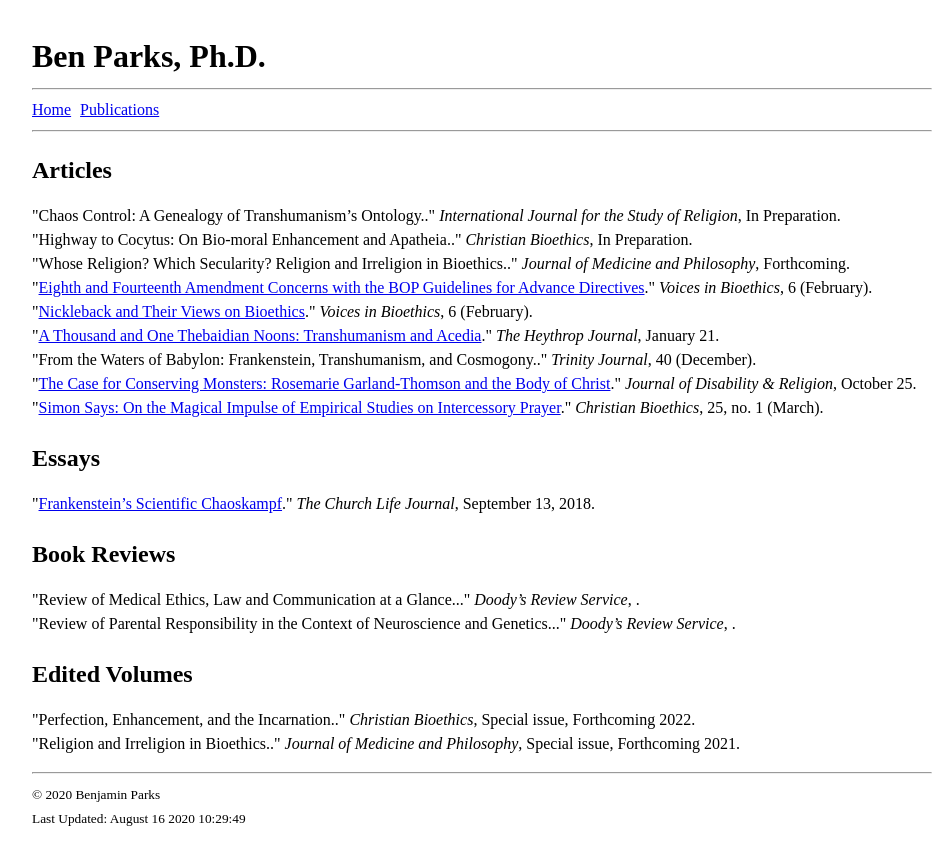
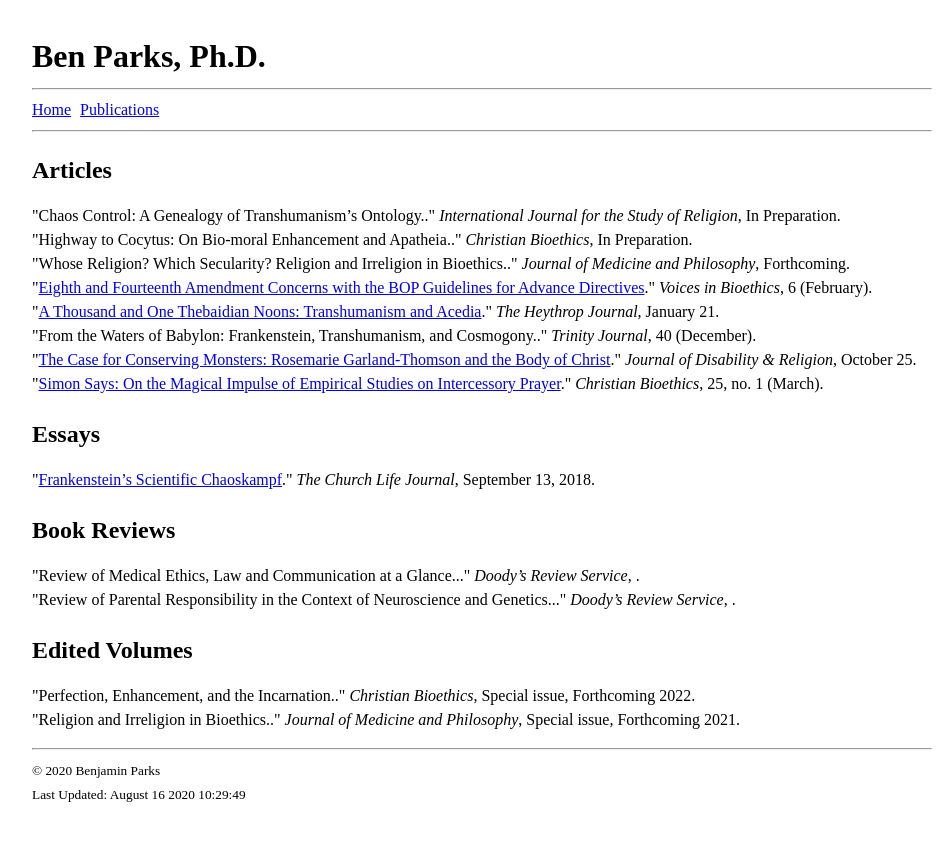
Before and after one commit to benjaminparks/benjaminparks.github.io, a Jekyll site: the page built from publications.html, in a window 1280 px wide. Shown: the top 865 px of the page, without its empty margins (0-947 px from the left). Built offline with Jekyll 4.4.1, drawn with Linux system fonts in a browser that asks for light colours.

Commit message:
Lol take out nickleback

```diff
--- a/_data/articles.json
+++ b/_data/articles.json
@@ -25,14 +25,6 @@
     "journal": "Voices in Bioethics",
     "issue": "6 (February)",
     "link": "https://doi.org/10.7916/vib.v6i.5906"
-  },
-  {
-    "author": "Parks, Benjamin N.",
-    "year": "2021",
-    "title": "Nickleback and Their Views on Bioethics",
-    "journal": "Voices in Bioethics",
-    "issue": "6 (February)",
-    "link": "https://google.com"
   },
   {
     "author": "Parks, Benjamin N.",
```
